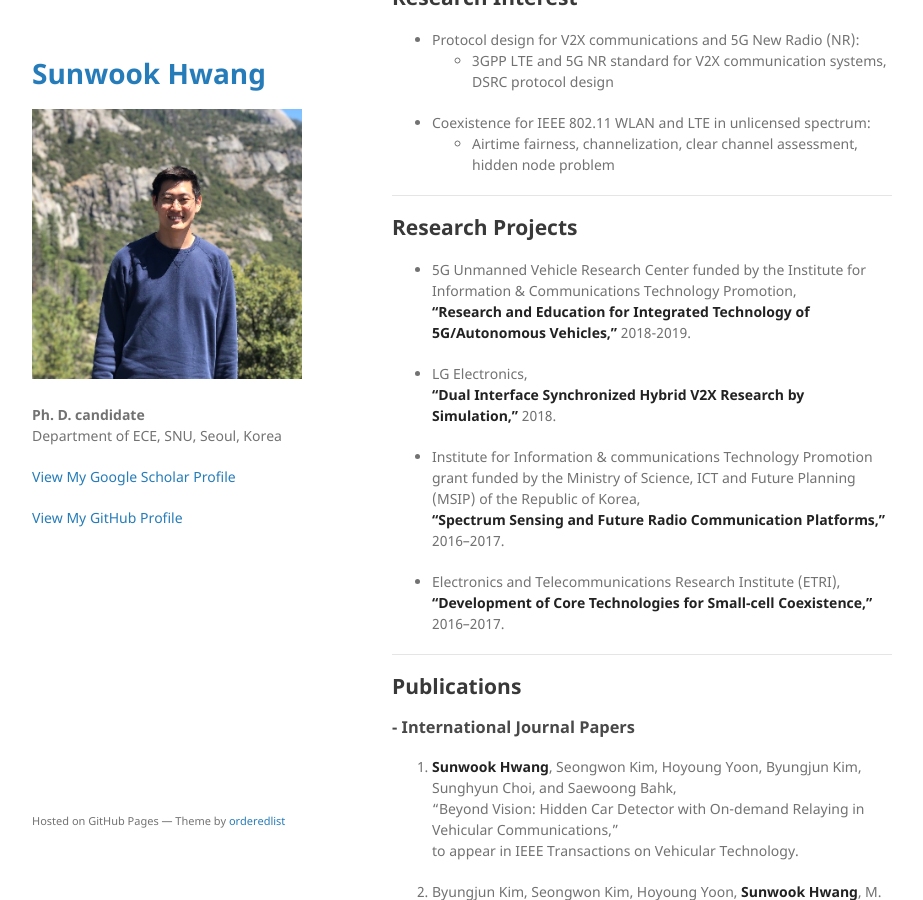
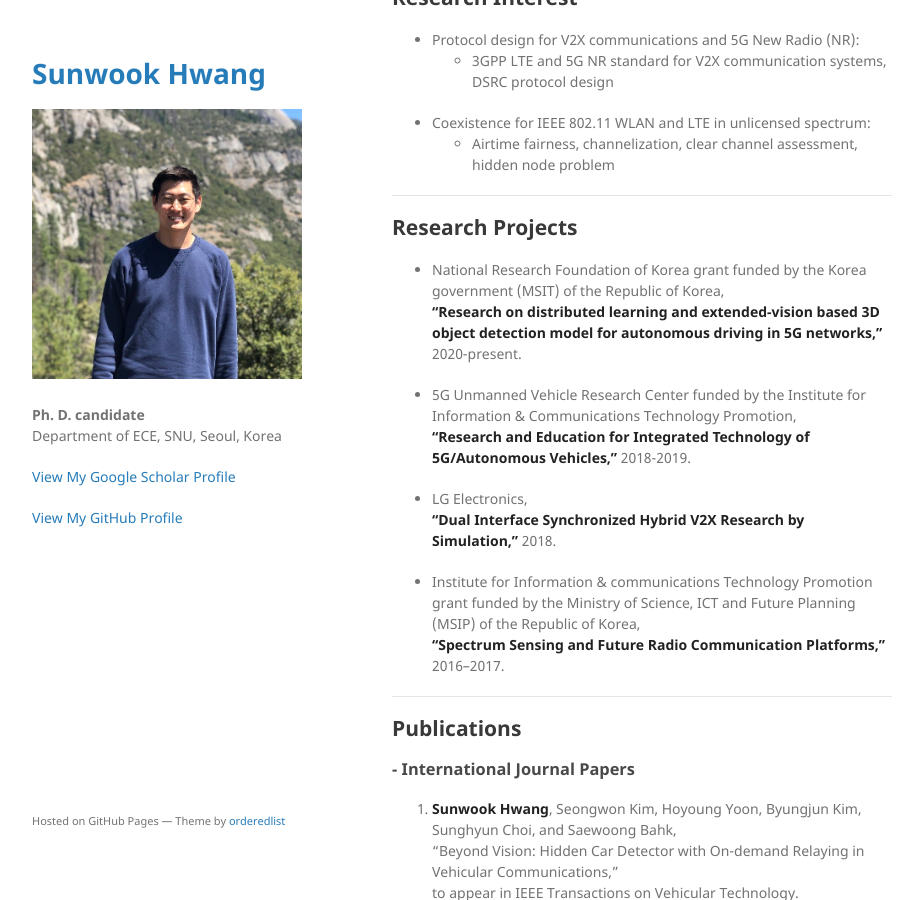
Before and after one commit to jeongjun-park/jeongjun-park.github.io, a Jekyll site: the page built from index.md, in a window 1280 px wide and 900 px high, scrolled down 893 px. Shown: the whole window, without its empty margins (178-1101 px from the left). Built offline with Jekyll 4.4.1, drawn with Linux system fonts in a browser that asks for light colours; our own code applies the rules of GitHub Pages for plain Markdown files.

Commit message:
201106-update

```diff
--- a/index.md
+++ b/index.md
@@ -40,6 +40,9 @@ at Samsung Research)
 ---
 ## Research Projects
 
+* National Research Foundation of Korea grant funded by the Korea government (MSIT) of the Republic of Korea,
+**“Research on distributed learning and extended-vision based 3D object detection model for autonomous driving in 5G networks,”** 2020-present.
+
 * 5G Unmanned Vehicle Research Center funded by the Institute for Information & Communications Technology Promotion,
 **“Research and Education for Integrated Technology of 5G/Autonomous Vehicles,”** 2018-2019.
 
@@ -48,9 +51,6 @@ at Samsung Research)
 
 * Institute for Information & communications Technology Promotion grant funded by the Ministry of Science, ICT and Future Planning (MSIP) of the Republic of Korea,
 **“Spectrum Sensing and Future Radio Communication Platforms,”** 2016–2017.
-
-* Electronics and Telecommunications Research Institute (ETRI),
-**“Development of Core Technologies for Small-cell Coexistence,”** 2016–2017.
 
 ---
 ## Publications
```
